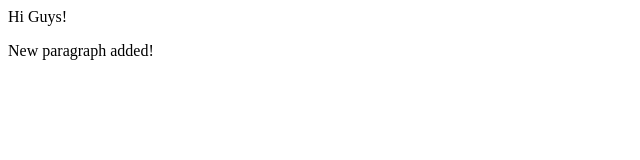
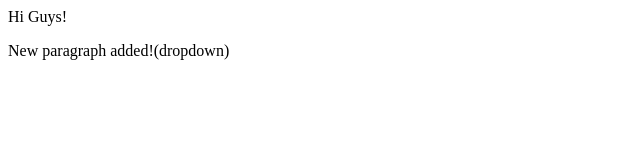
Before and after one commit to SayantanGhanti/localrepo, a plain HTML site: page index.html in a window 1280 px wide. Shown: the full height of the page, 0-640 px from the left. Drawn offline with Linux system fonts and the light colour scheme.

Commit message:
added dropdown

```diff
--- a/index.html
+++ b/index.html
@@ -1,2 +1,2 @@
 <p>Hi Guys!</p>
-<p>New paragraph added!</p>
+<p>New paragraph added!(dropdown)</p>
```
